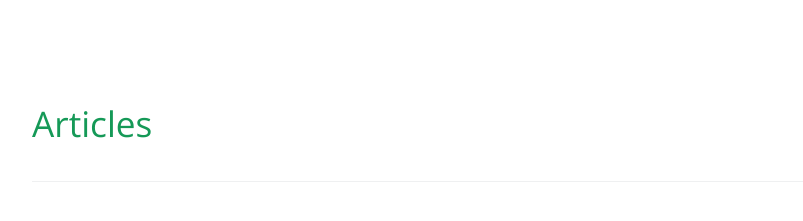
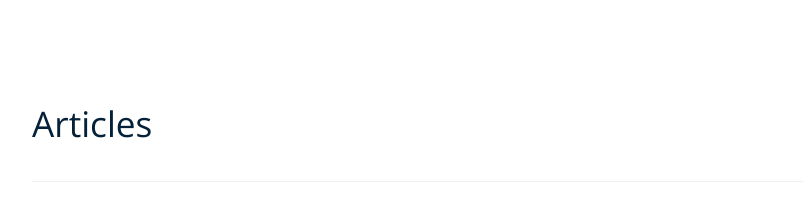
Before and after one commit to DominikGorecki/aikismet, a Jekyll site: the page built from pages/articles.md, in a window 1280 px wide. Shown: the part 420-641 px from the top of the page, without its empty margins (192-995 px from the left). Built offline with Jekyll 4.4.1, drawn with Linux system fonts in a browser that asks for light colours; nearby versions of some CDN libraries; our own code applies the rules of GitHub Pages for plain Markdown files.

```diff
--- a/_sass/variables.scss
+++ b/_sass/variables.scss
@@ -4,11 +4,11 @@
 
 // Headers
 $header-heading-color: #fff !default;
-$header-bg-color: #159957 !default;
+$header-bg-color: #052139;
 $header-bg-color-secondary: #155799 !default;
 
 // Text
-$section-headings-color: #159957 !default;
+$section-headings-color: #052139 !default;
 $body-text-color: #606c71 !default;
 $body-link-color: #1e6bb8 !default;
 $blockquote-text-color: #819198 !default;
```
